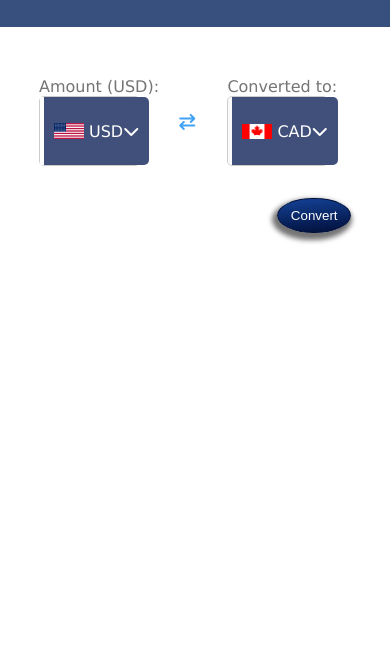
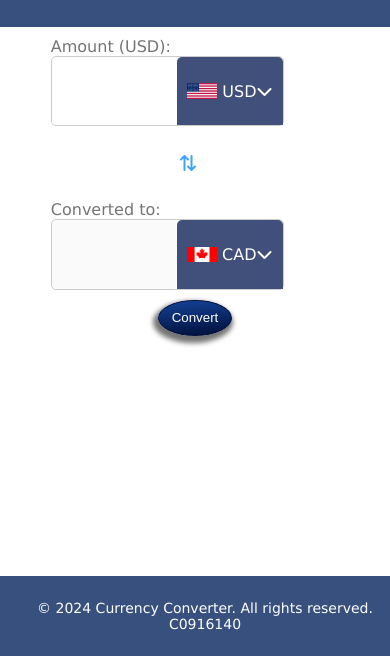
Before and after one commit to Tseringkhando/currencyconverter, a plain HTML site: page index.html in a window 390 px wide. Shown: the part 188-844 px from the top of the page. Drawn offline with Linux system fonts and the light colour scheme.

Commit message:
Responsive CSS + Footer

```diff
--- a/index.html
+++ b/index.html
@@ -1,19 +1,25 @@
+<!-- Submitted by Tsering Khando Lama C0916140 -->
 <!DOCTYPE html>
 <html lang="en">
 <head>
     <meta charset="UTF-8">
     <meta name="viewport" content="width=device-width, initial-scale=1.0">
     <title>Currency Converter</title>
+    <!-- Using external CSS -->
     <link rel="stylesheet" href="style.css">
+    <!-- Using Fontawesome -->
     <link rel="stylesheet" href="https://cdnjs.cloudflare.com/ajax/libs/font-awesome/6.2.0/css/all.min.css">
 </head>
+
 <body>
+    <!-- Header starts -->
     <header>
         <h1 class="heading">US Dollar to Canadian Dollar</h1>
         <h2 class="subheading">Convert USD to CAD at the real exchange rate</h2>
-</header>
-<!-- SECTION -->
-<section>
+    </header> <!-- Header ends-->
+
+    <!-- Main starts-->
+    <main>
         <div class="forms-container">
             <!-- Two forms for each USD and CAD fields -->
             <form>
@@ -38,16 +44,23 @@
                     <input type="number" id="cad-amount" disabled>
                     <div class="flag-icon">
                         <img src="cad.png" alt="CAD Icon" class="currency-icon">
-                    <span> CAD  </span>
+                        <span> CAD </span>
                         <i class="fas fa-chevron-down"></i>
                     </div>
                 </div>
             </form>
         </div>
         <button onclick="convert()" class="convert-btn">Convert</button>
-</section>
+    </main>
+<!-- Main ends -->
 
+<!-- Footer starts -->
+<footer>
+    <p>&copy; 2024 Currency Converter. All rights reserved. <br> C0916140</p>
+</footer>
+<!-- footer ends -->
 
     <script src="script.js"></script>
 </body>
+
 </html>
--- a/script.js
+++ b/script.js
@@ -1,3 +1,4 @@
+/* Submitted by Tsering Khando Lama C0916140 */
 function convert() {
     // Get USD amount
     let usdAmount = parseFloat(document.getElementById('usd-amount').value);
@@ -8,7 +9,7 @@ function convert() {
         return;
     }
 
-    // Convert USD to CAD (hardcoded rate)
+    // Convert USD to CAD
     let cadResult = usdAmount * 1.25;
     cadResult = cadResult.toFixed(3); // Round to 3 decimal places
 
--- a/style.css
+++ b/style.css
@@ -1,3 +1,4 @@
+/* Submitted by Tsering Khando Lama C0916140 */
 body {
     margin: 0;
     padding: 0;
@@ -5,7 +6,7 @@ body {
     background-color: #ffffff;
 }
 
-section {
+main {
     margin: 50px auto;
     width: 80%;
 }
@@ -93,9 +94,65 @@ span {
 }
 
 
-.exchange-icon{
+.exchange-icon {
     padding: 5%;
     display: flex;
     align-items: center;
     margin-right: 5%;
 }
+
+footer {
+    background-color: #37507e;
+    color: #ffffff;
+    padding: 10px;
+    text-align: center;
+    position: fixed;
+    bottom: 0;
+    width: 100%;
+}
+
+
+
+/* Media queries for responsive */
+
+@media only screen and (max-width: 680px) {
+
+    /* For mobile phones */
+    main {
+        display: flex;
+        flex-direction: column;
+        align-items: center;
+        margin: auto;
+    }
+
+    .forms-container {
+        display: block;
+    }
+
+    form {
+        width: 100%;
+    }
+
+    .flag-icon {
+        border-radius: 5px 5px 0 0;
+    }
+
+    .convert-btn {
+        margin-top: 10px;
+    }
+
+    .fa-exchange {
+        transform: rotate(90deg);
+    }
+
+    .exchange-icon {
+        padding: 10%;
+        display: flex;
+        align-items: center;
+        justify-content: space-around;
+    }
+
+    footer {
+        font-size: 14px;
+    }
+}
```
Lines whose indentation alone changed are shown as unchanged.
